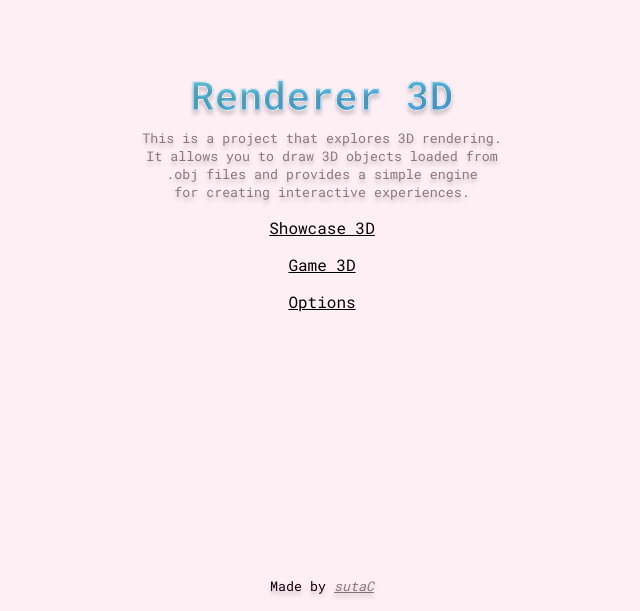
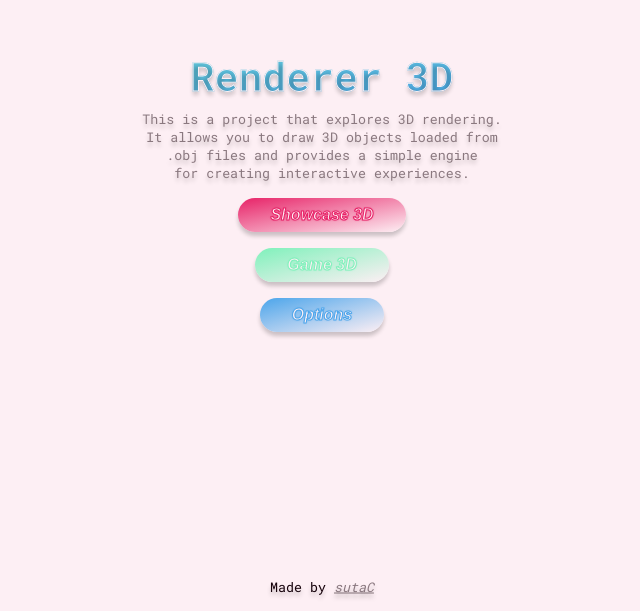
Before and after one commit to sutaC/Renderer3D, a SvelteKit app: page / in a window 1280 px wide. Shown: the part 189-800 px from the top of the page, without its empty margins (318-958 px from the left). Built offline with nearby package versions, Linux system fonts and the light colour scheme.

Commit message:
Main page

```diff
--- /dev/null
+++ b/src/lib/comonents/Button.svelte
@@ -0,0 +1,56 @@
+<script lang="ts">
+	export let style: 'primary' | 'secondary' | 'accent' = 'primary';
+</script>
+
+<button class={style} on:click><slot /></button>
+
+<style>
+	button {
+		--_bg: black;
+		--_highlight: black;
+		--_text-shadow: var(--_highlight);
+
+		padding: 0.5rem 2rem;
+		border-radius: 2rem;
+		border: none;
+		background: var(--_bg);
+		box-shadow: 0 4px 4px hsla(0, 0%, 0%, 0.2);
+		text-shadow: 0 0 2px var(--_text-shadow);
+		font-size: 1em;
+		font-style: italic;
+		font-weight: bold;
+		-webkit-text-stroke: 1px var(--_highlight);
+		color: var(--clr-background);
+		cursor: pointer;
+
+		transition: all 200ms ease;
+	}
+
+	button:hover {
+		--_text-shadow: var(--clr-background);
+		translate: 0 -1px;
+	}
+
+	button:active {
+		--_inner-shadow: var(--_highlight);
+		box-shadow:
+			inset 0 0 6px var(--_inner-shadow),
+			0 0 4px hsla(0, 0%, 0%, 0.2);
+		translate: 0 3px;
+	}
+
+	.primary {
+		--_bg: var(--grd-tint-primary);
+		--_highlight: var(--clr-primary);
+	}
+
+	.secondary {
+		--_bg: var(--grd-tint-secondary);
+		--_highlight: var(--clr-secondary);
+	}
+
+	.accent {
+		--_bg: var(--grd-tint-accent);
+		--_highlight: var(--clr-accent);
+	}
+</style>
--- a/src/lib/comonents/Footer.svelte
+++ b/src/lib/comonents/Footer.svelte
@@ -36,5 +36,10 @@
 	a {
 		color: var(--clr-shade-300);
 		font-style: italic;
+		transition: all 200ms ease;
+	}
+
+	a:hover {
+		opacity: 0.8;
 	}
 </style>
--- a/src/routes/+page.svelte
+++ b/src/routes/+page.svelte
@@ -1,4 +1,5 @@
 <script lang="ts">
+	import Button from '$lib/comonents/Button.svelte';
 	import Footer from '$lib/comonents/Footer.svelte';
 </script>
 
@@ -16,9 +17,9 @@
 	</header>
 
 	<main>
-		<a href="/showcase">Showcase 3D</a>
-		<a href="/game">Game 3D</a>
-		<a href="/options">Options</a>
+		<a href="/showcase"><Button style="primary">Showcase 3D</Button></a>
+		<a href="/game"><Button style="secondary">Game 3D</Button></a>
+		<a href="/options"><Button style="accent">Options</Button></a>
 	</main>
 
 	<Footer />
```
